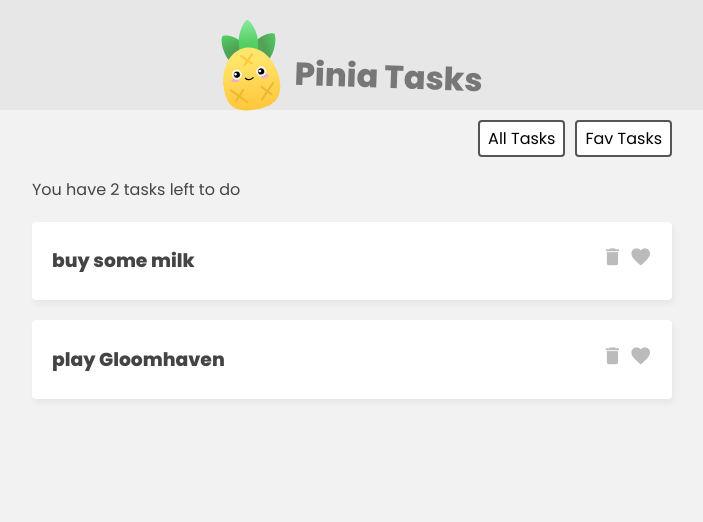
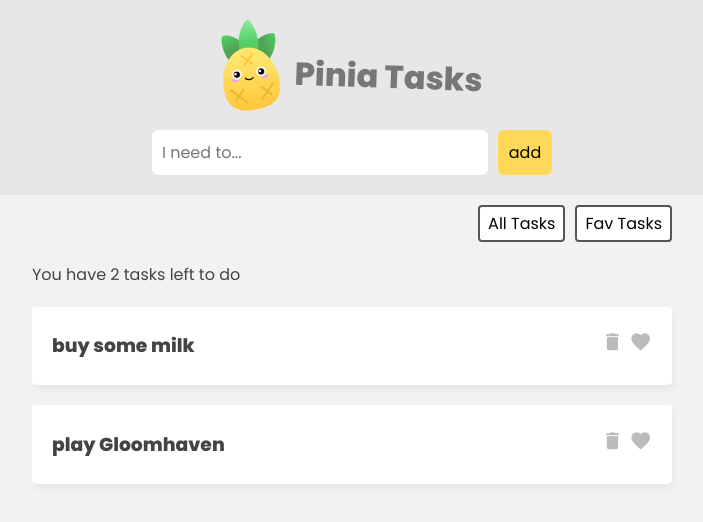
Before and after one commit to Iftee97/vue3-pinia, a Vue app: page / in a window 1280 px wide. Shown: the top 522 px of the page, without its empty margins (288-991 px from the left). Built offline with nearby package versions, Linux system fonts and the light colour scheme.

Commit message:
added TaskForm and add task functionality

```diff
--- a/src/App.vue
+++ b/src/App.vue
@@ -5,6 +5,11 @@
       <img src="./assets/pinia-logo.svg" alt="pinia logo" />
       <h1>Pinia Tasks</h1>
     </header>
+
+    <!-- new task form -->
+    <div class="new-task-form">
+      <TaskForm />
+    </div>
 
     <!-- filter nav -->
     <div class="filter">
@@ -31,11 +36,15 @@
 <script>
 import { ref } from "vue";
 import TaskDetails from "./components/TaskDetails.vue";
+import TaskForm from "./components/TaskForm.vue";
 import { useTaskStore } from "./stores/TaskStore";
 
 export default {
+  name: "App",
+
   components: {
     TaskDetails,
+    TaskForm,
   },
 
   setup() {
--- /dev/null
+++ b/src/components/TaskForm.vue
@@ -0,0 +1,37 @@
+<template>
+  <form @submit.prevent="handleSubmit">
+    <input type="text" placeholder="I need to..." v-model="newTask" />
+    <button>add</button>
+  </form>
+</template>
+
+<script>
+import { ref } from "vue";
+import { useTaskStore } from "../stores/TaskStore";
+
+export default {
+  name: "TaskForm",
+
+  setup() {
+    const taskStore = useTaskStore();
+
+    const newTask = ref("");
+
+    const handleSubmit = () => {
+      if (newTask.value.length > 0) {
+        taskStore.addTask({
+          title: newTask.value,
+          fav: false,
+          id: Math.floor(Math.random() * 10000),
+        });
+        newTask.value = ""; // reset input
+      }
+    };
+
+    return {
+      newTask,
+      handleSubmit,
+    };
+  },
+};
+</script>
--- a/src/stores/TaskStore.js
+++ b/src/stores/TaskStore.js
@@ -20,12 +20,17 @@
       // return this.tasks.filter(task => task.isFav).length // // alternative way to count favs
     },
 
-    totalCount: (state) => {
-      return state.tasks.length
+    totalCount() {
+      return this.tasks.length
     }
+    // totalCount: (state) => {
+    //   return state.tasks.length
+    // } // arrow function alternative
   },
 
   actions: {
-
+    addTask(task) {
+      this.tasks.push(task)
+    },
   }
 })
```
